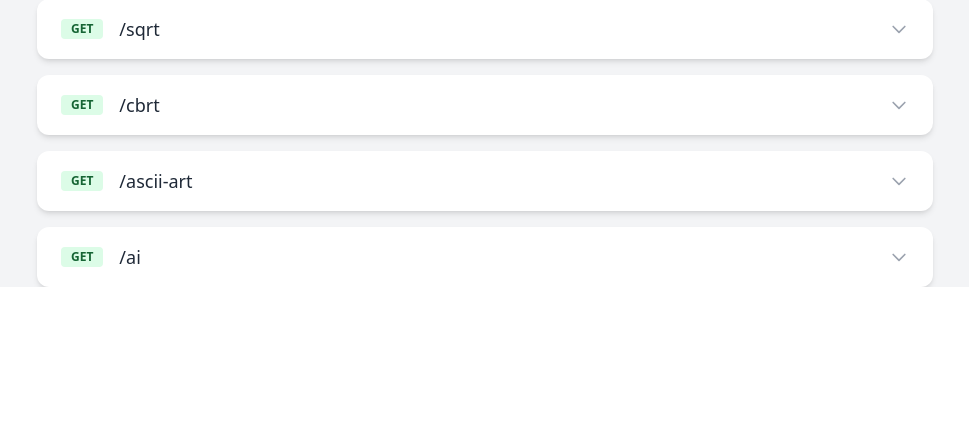
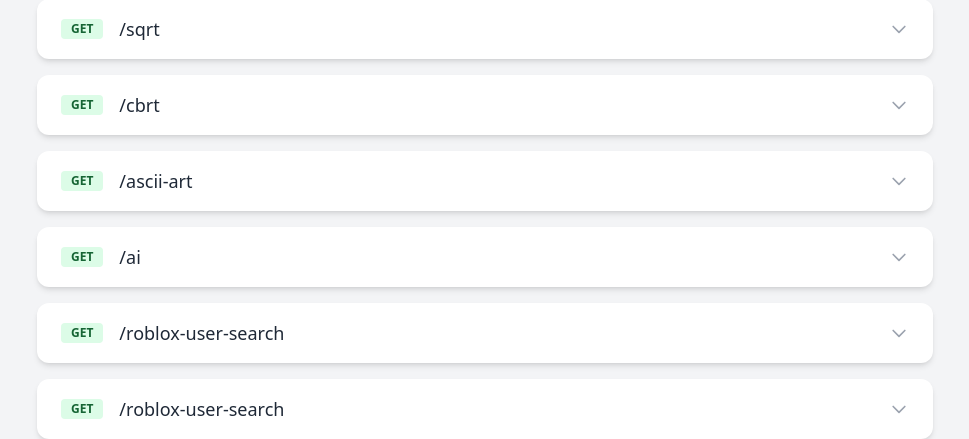
Before and after one commit to loopy5418/api, a Flask app: template api/templates/index.html in a window 1280 px wide. Shown: the part 2157-2596 px from the top of the page, without its empty margins (155-1124 px from the left). Before the commit the page ends 2444 px from the top, so only its background shows below. Run offline with Flask 3, Linux system fonts and the light colour scheme; the template is opened without the code that fills it, so the values that code supplies are empty; some libraries are stand-ins or nearby versions.

Commit message:
Update index.html

```diff
--- a/api/templates/index.html
+++ b/api/templates/index.html
@@ -775,6 +775,88 @@
 }</code></pre>
         </div>
       </div>
+
+      <div class="bg-white dark:bg-gray-800 rounded-xl shadow-md overflow-hidden">
+        <div class="flex items-center justify-between px-6 py-4 cursor-pointer hover:bg-gray-50 dark:hover:bg-gray-700" onclick="toggleDetails('endpoint-robloxsearch')">
+          <span class="bg-green-100 text-green-800 text-xs font-semibold mr-2 px-2.5 py-0.5 rounded">GET</span>
+          <span class="flex-1 ml-2 text-lg">/roblox-user-search</span>
+          <svg xmlns="http://www.w3.org/2000/svg" class="w-5 h-5 text-gray-400" fill="none" viewBox="0 0 24 24" stroke="currentColor">
+            <path stroke-linecap="round" stroke-linejoin="round" stroke-width="2" d="M19 9l-7 7-7-7" />
+          </svg>
+        </div>
+        <div id="endpoint-robloxsearch" class="px-6 py-4 hidden border-t dark:border-gray-700">
+          <p class="text-sm text-gray-500 dark:text-gray-400">This API requires an API key. 100% free.</p>
+<h3 class="font-semibold">Query Parameters</h3>
+                    <ul class="list-disc pl-6 text-sm mb-4">
+  <li><strong>username</strong>: The username of the person you want to search (required)</li>
+  <li><strong>key</strong>: Your API key. Get one in the Discord server. (required)</li>
+</ul>
+<h3 class="font-semibold">Example URL</h3>
+                  <p class="text-sm text-gray-500 dark:text-gray-400">https://api.loopy5418.dev/roblox-user-search?username=roblox&key=yourapikey</p>
+        <h3 class="font-semibold">Response Preview</h3>
+        <pre class="language-json rounded bg-gray-900 p-4 text-sm"><code>{
+  "results": [
+    {
+      "displayName": "Roblox",
+      "hasVerifiedBadge": true,
+      "id": 1,
+      "name": "Roblox",
+      "previousUsernames": []
+    },
+    {
+      "displayName": "Roblox Roblox",
+      "hasVerifiedBadge": false,
+      "id": 8376235114,
+      "name": "Roblox0013410",
+      "previousUsernames": []
+    } // it will display a lot more user info, i shortened it here (max 25 results)
+  ],
+  "total": 2,
+  "success": true
+}</code></pre>
+        </div>
+      </div>
+
+      <div class="bg-white dark:bg-gray-800 rounded-xl shadow-md overflow-hidden">
+        <div class="flex items-center justify-between px-6 py-4 cursor-pointer hover:bg-gray-50 dark:hover:bg-gray-700" onclick="toggleDetails('endpoint-robloxinfo')">
+          <span class="bg-green-100 text-green-800 text-xs font-semibold mr-2 px-2.5 py-0.5 rounded">GET</span>
+          <span class="flex-1 ml-2 text-lg">/roblox-user-search</span>
+          <svg xmlns="http://www.w3.org/2000/svg" class="w-5 h-5 text-gray-400" fill="none" viewBox="0 0 24 24" stroke="currentColor">
+            <path stroke-linecap="round" stroke-linejoin="round" stroke-width="2" d="M19 9l-7 7-7-7" />
+          </svg>
+        </div>
+        <div id="endpoint-robloxinfo" class="px-6 py-4 hidden border-t dark:border-gray-700">
+          <p class="text-sm text-gray-500 dark:text-gray-400">This API requires an API key. 100% free.</p>
+<h3 class="font-semibold">Query Parameters</h3>
+                    <ul class="list-disc pl-6 text-sm mb-4">
+  <li><strong>username</strong>: The username of the person you want to get the info of (optional)</li>
+  <li><strong>user_id</strong>: The user ID of the person you want to get the info of (optional)</li>
+  <li><strong>key</strong>: Your API key. Get one in the Discord server. (required)</li>
+  <li><strong>You must provide wither username, or user_id. But never both.</strong></li>
+</ul>
+<h3 class="font-semibold">Example URL</h3>
+                  <p class="text-sm text-gray-500 dark:text-gray-400">https://api.loopy5418.dev/roblox-user-info?username=roblox&key=yourapikey</p>
+                  <p class="text-sm text-gray-500 dark:text-gray-400">https://api.loopy5418.dev/roblox-user-info?user_id=1&key=yourapikey</p>
+        <h3 class="font-semibold">Response Preview</h3>
+        <pre class="language-json rounded bg-gray-900 p-4 text-sm"><code>{
+  "created": {
+    "date": "February 27, 2006",
+    "day": 27,
+    "month": "February",
+    "time": "21:06",
+    "year": 2006
+  },
+  "description": "Welcome to the Roblox profile! This is where you can check out the newest items in the catalog, and get a jumpstart on exploring and building on our Imagination Platform. If you want news on updates to the Roblox platform, or great new experiences to play with friends, check out blog.roblox.com. Please note, this is an automated account. If you need to reach Roblox for any customer service needs find help at www.roblox.com/help",
+  "displayName": "Roblox",
+  "externalAppDisplayName": null,
+  "hasVerifiedBadge": true,
+  "id": 1,
+  "isBanned": false,
+  "name": "Roblox",
+  "success": true
+}</code></pre>
+        </div>
+      </div>
   </main>
 </body>
 </html>
```
